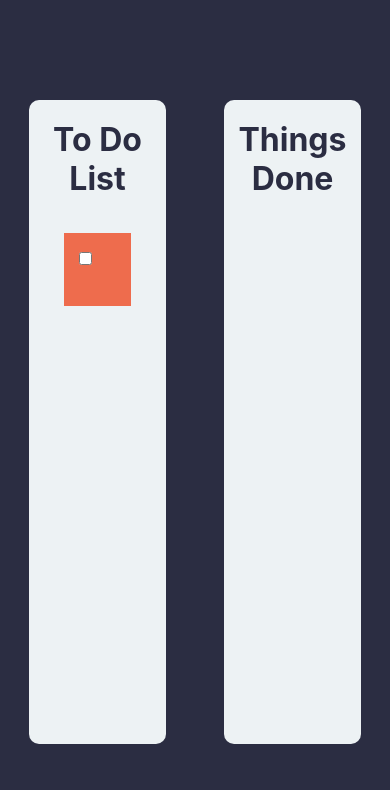
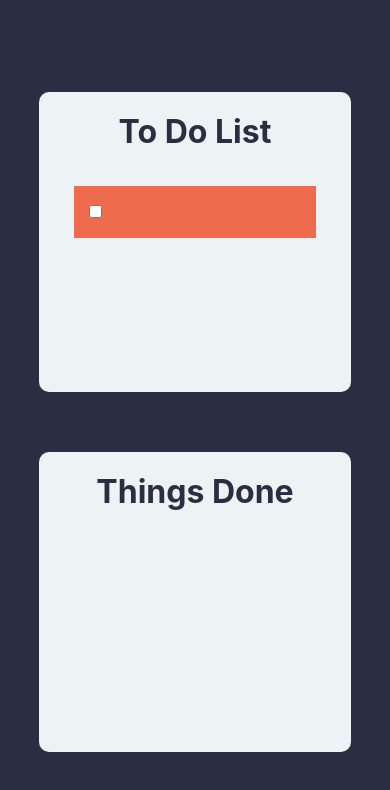
Before and after one commit to silviatheweasel/To-Do-List-Pure-React, a React (Create React App) app: page / in a window 390 px wide. Shown: the top 790 px of the page. Built offline with nearby package versions, Linux system fonts and the light colour scheme.

Commit message:
added responsive css

```diff
--- a/src/Components/App/App.css
+++ b/src/Components/App/App.css
@@ -66,4 +66,32 @@ i {
 
 .done {
   background-color: #7b84c4;
+  word-wrap: break-word;
+  word-break: break-all;
 }
+
+@media screen and (max-width: 1100px) {
+  .list-container {
+    width: 40%;
+    margin-left: 30px;
+    margin-right: 30px;
+  }
+  .container {
+    justify-content: center;
+  }
+}
+
+@media screen and (max-width: 820px) {
+  .list-container {
+    width: 80%;
+    margin: 30px 0;
+  }
+  .container {
+    flex-direction: column;
+    justify-content: center;
+    align-items: center;
+  }
+  input[type=text] {
+    width: 80%;
+  }
+}
--- a/src/Components/App/App.js
+++ b/src/Components/App/App.js
@@ -34,7 +34,7 @@ export class App extends React.Component {
         toDoTasks: this.state.toDoTasks
       },this.handleCursor);
     }
-    if (event.key === "Delete" || event.key === "Backspace" && this.state.toDoTasks.length >=2 && i === this.state.toDoTasks.length - 1 && event.target.value === "") {
+    if ((event.key === "Delete" || event.key === "Backspace") && this.state.toDoTasks.length >=2 && i === this.state.toDoTasks.length - 1 && event.target.value === "") {
       this.state.toDoTasks.splice(i, 1);
       this.setState({toDoTasks: this.state.toDoTasks}, document.getElementById("task" + (i-1)).focus());
     }
@@ -101,8 +101,8 @@ export class App extends React.Component {
                           onChange={context.handleChange.bind(context, i)}
                           onKeyUp={context.handleEnterAndDelete.bind(context, i)}
                           value={taskRow}
-                          autocomplete="off"
-                          maxlength="30"
+                          autoComplete="off"
+                          maxLength="30"
                   ></input>
               </li>
           )
```
